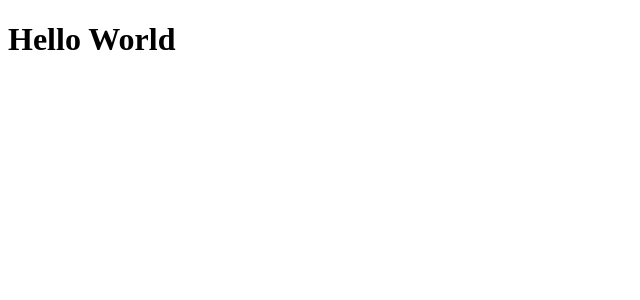
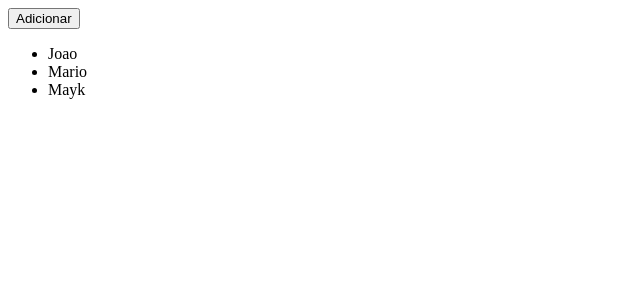
Before and after one commit to JoaoVitorLima242/UnitTestingStudy, a React (Create React App) app: page / in a window 1280 px wide. Shown: the top 300 px of the page, without its empty margins (0-640 px from the left). Built offline with nearby package versions, Linux system fonts and the light colour scheme.

Commit message:
add click evento to tests

```diff
--- a/src/App.tsx
+++ b/src/App.tsx
@@ -1,9 +1,20 @@
-import React from 'react';
+import React, { useState } from 'react';
 
 function App() {
+  const [list, setList] = useState(['Joao', 'Mario', 'Mayk'])
+
+  function addToList () {
+    setList(state => [...state, 'Novo'])
+  }
+
   return (
     <div >
-      <h1 className='test'>Hello World</h1>
+      <button onClick={addToList}>Adicionar</button>
+      <ul>
+        {list.map(item => (
+          <li key={item}>{item}</li>
+        ))}
+      </ul>
     </div>
   );
 }
```
Also changed, not shown: 1 other file (tests, documents, lock files or other folders).
